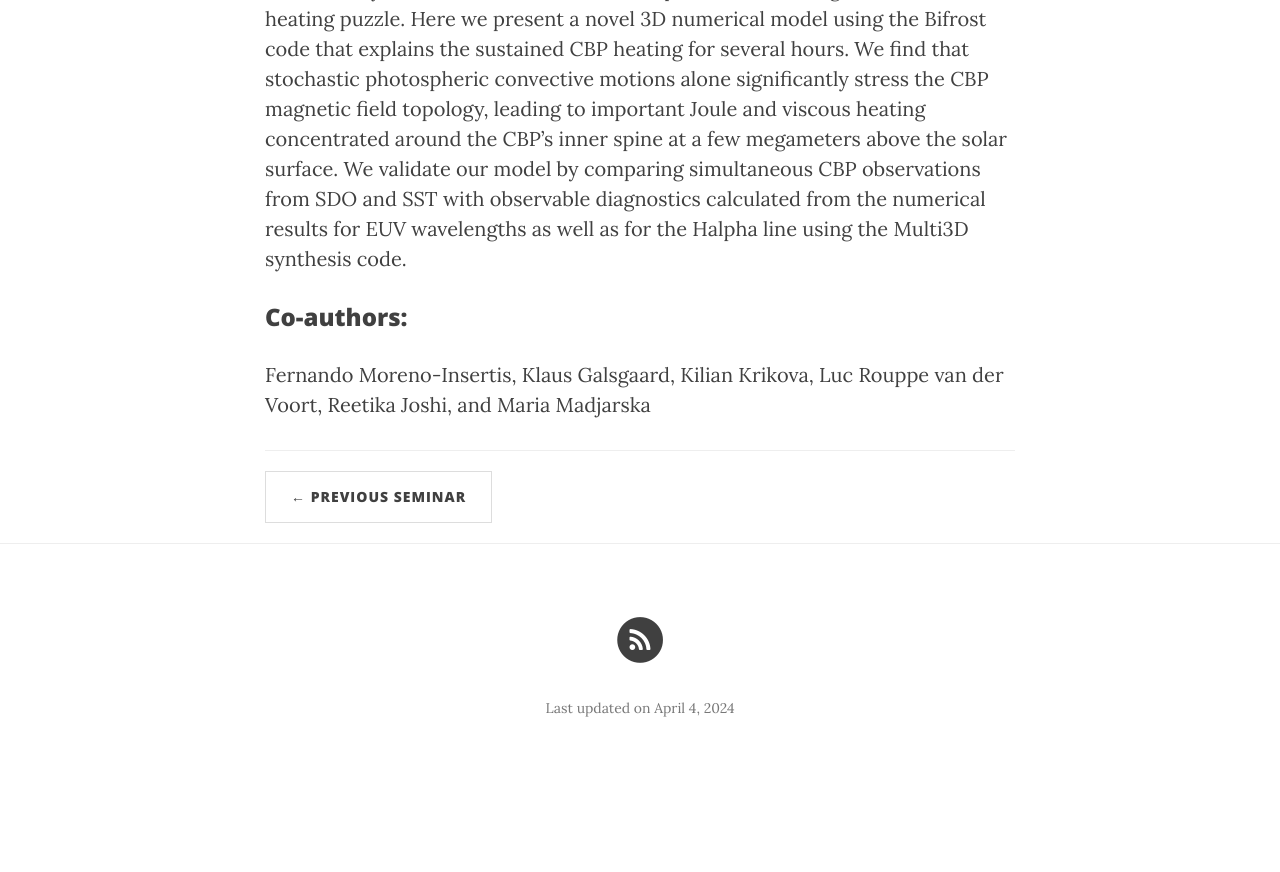
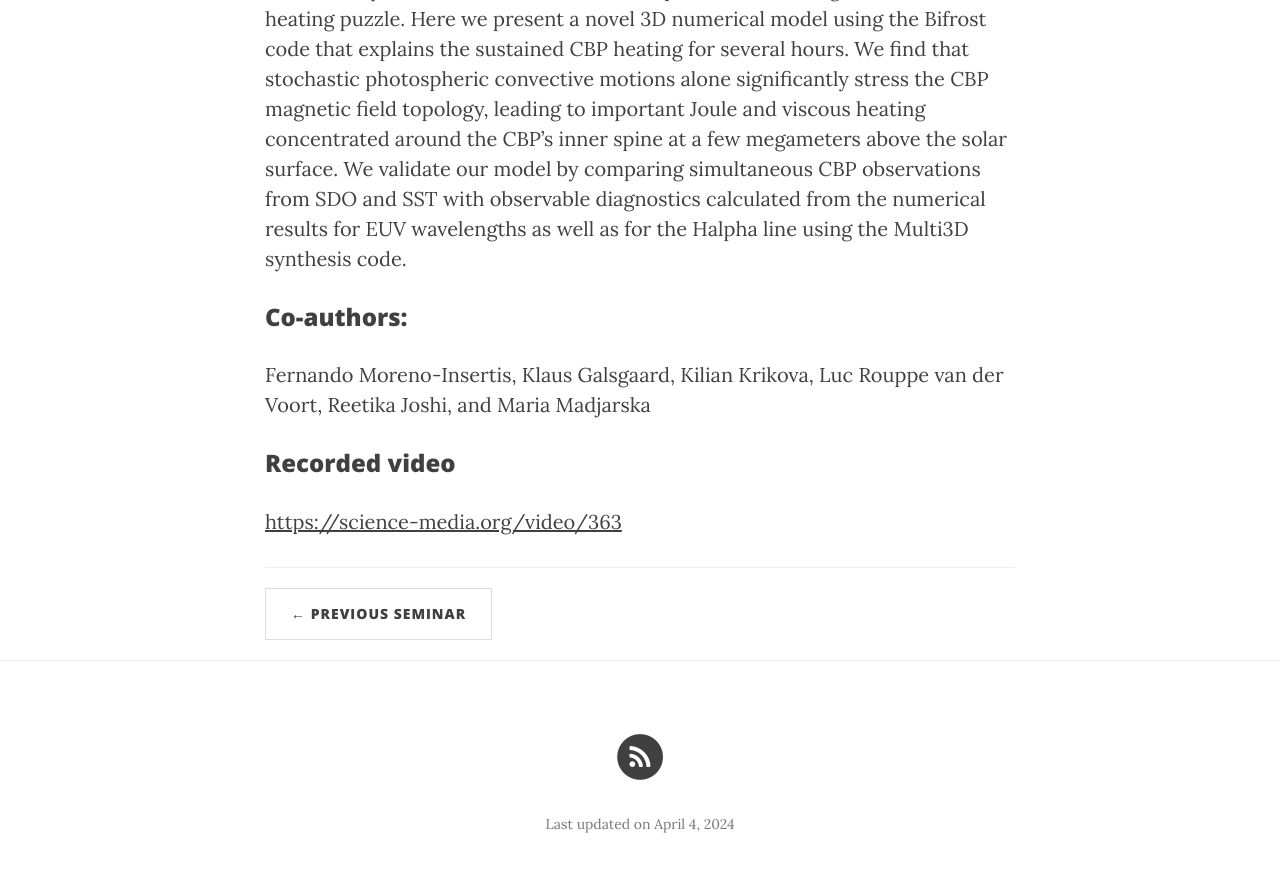
Before and after one commit to ITA-Solar/espos, a Jekyll site: the page built from _posts/2024-04-04-Nobrega-Siverio.md, in a window 1280 px wide and 900 px high, scrolled down 862 px. Shown: the top 872 px of the window. Built offline with Jekyll 4.4.1, drawn with Linux system fonts in a browser that asks for light colours; nearby versions of some CDN libraries; before the commit the page ends 1646 px from its top, so only the background shows below that.

Commit message:
Update 2024-04-04-Nobrega-Siverio.md

```diff
--- a/_posts/2024-04-04-Nobrega-Siverio.md
+++ b/_posts/2024-04-04-Nobrega-Siverio.md
@@ -13,3 +13,6 @@ The solar atmosphere is filled with clusters of hot small-scale loops commonly k
 
 ### Co-authors:
 Fernando Moreno-Insertis, Klaus Galsgaard, Kilian Krikova, Luc Rouppe van der Voort, Reetika Joshi, and Maria Madjarska
+
+### Recorded video
+[https://science-media.org/video/363](https://science-media.org/video/363)
```
